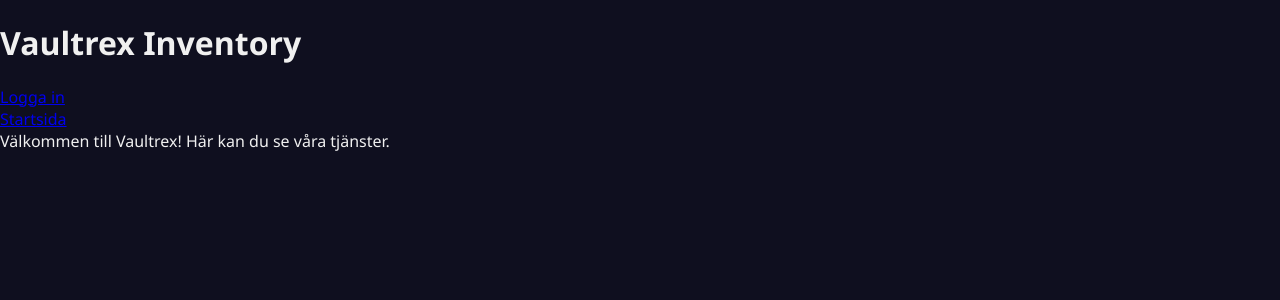
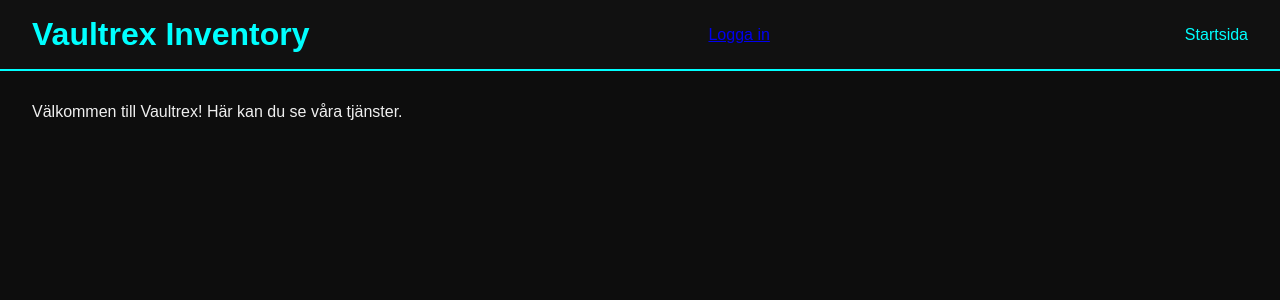
Before and after one commit to FooxxyyDev/vaultrex-frontend, a React (Vite) app: page / in a window 1280 px wide. Shown: the top 300 px of the page. Built offline with nearby package versions, Linux system fonts and the light colour scheme.

Commit message:
Update App.css

```diff
--- a/src/App.css
+++ b/src/App.css
@@ -1,98 +1,47 @@
-body, html {
+body {
   margin: 0;
-  padding: 0;
-  font-family: 'Segoe UI', sans-serif;
-  background: #0f0f1f;
+  font-family: 'Arial', sans-serif;
+  background-color: #0d0d0d;
   color: #f0f0f0;
 }
 
-.app {
-  max-width: 1200px;
-  margin: 0 auto;
+.app-container header {
+  display: flex;
+  align-items: center;
+  justify-content: space-between;
+  background-color: #111;
+  padding: 1rem 2rem;
+  border-bottom: 2px solid #00ffff;
 }
 
-.header {
-  background: linear-gradient(90deg, #0ff, #00f);
-  padding: 1rem;
-  display: flex;
-  justify-content: space-between;
-  align-items: center;
+header h1 {
+  margin: 0;
+  color: #00ffff;
 }
 
-.header h1 {
-  margin: 0;
-  font-size: 1.8rem;
-  color: #fff;
+nav a {
+  color: #0ff;
+  margin-left: 1rem;
+  text-decoration: none;
 }
 
-.logout-btn {
-  background: #ff0066;
+nav a:hover {
+  text-decoration: underline;
+}
+
+button {
+  background-color: #00ffff;
+  color: #000;
   border: none;
-  color: #fff;
   padding: 0.5rem 1rem;
   cursor: pointer;
   font-weight: bold;
-  border-radius: 5px;
 }
 
-.nav {
-  display: flex;
-  background: #111122;
-  padding: 0.5rem;
+button:hover {
+  background-color: #00cccc;
 }
 
-.nav a {
-  color: #0ff;
-  margin-right: 1rem;
-  text-decoration: none;
+main {
+  padding: 2rem;
 }
-
-.nav a:hover {
-  color: #fff;
-}
-
-.home, .inventory, .scanner {
-  padding: 1rem;
-}
-
-.login-form {
-  display: flex;
-  flex-direction: column;
-  max-width: 300px;
-  margin: 2rem auto;
-  background: #111122;
-  padding: 2rem;
-  border-radius: 10px;
-}
-
-.login-form input {
-  margin-bottom: 1rem;
-  padding: 0.5rem;
-  border-radius: 5px;
-  border: none;
-}
-
-.login-form button {
-  background: #0ff;
-  border: none;
-  padding: 0.5rem;
-  border-radius: 5px;
-  font-weight: bold;
-  cursor: pointer;
-}
-
-table {
-  width: 100%;
-  border-collapse: collapse;
-  margin-top: 1rem;
-}
-
-table th, table td {
-  border: 1px solid #0ff;
-  padding: 0.5rem;
-  text-align: left;
-}
-
-table th {
-  background: #001122;
-}
```
